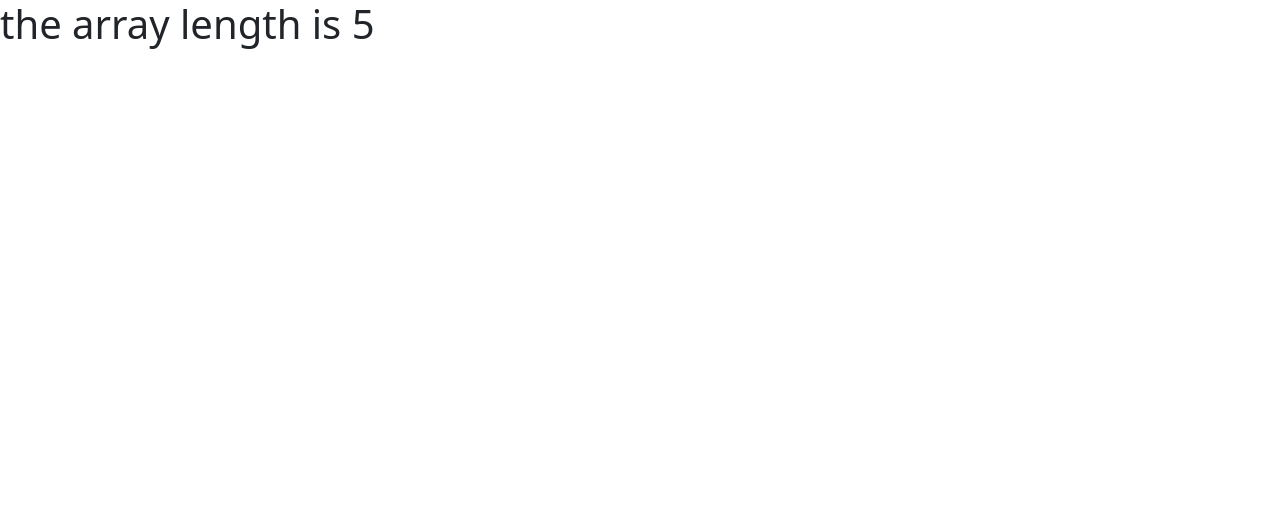
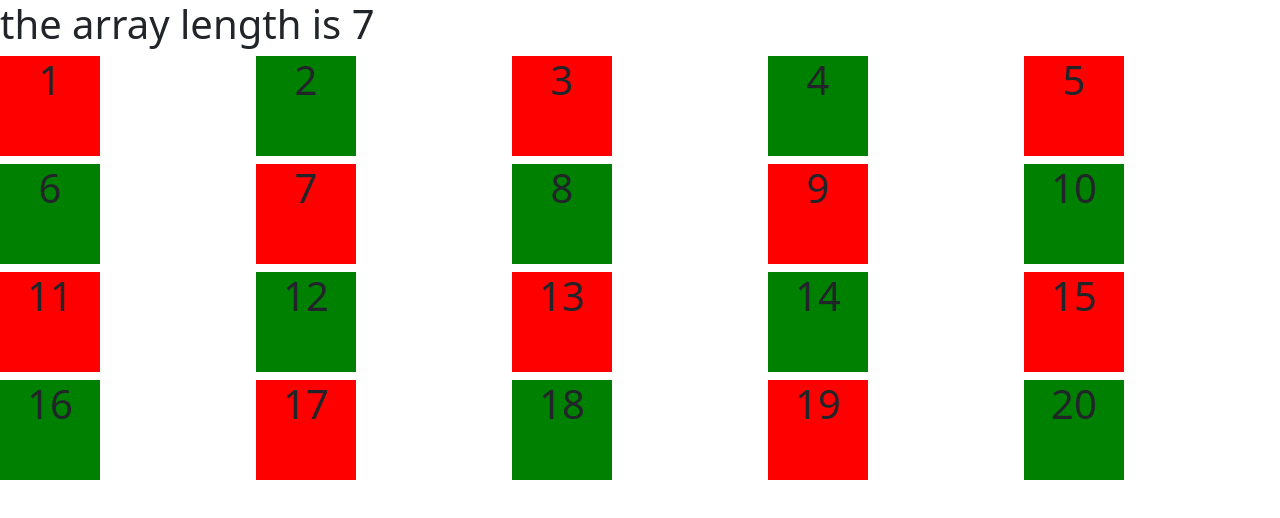
Before and after one commit to Samsongollapalli/first-app, a React (Create React App) app: page / in a window 1280 px wide. Shown: the top 518 px of the page. Built offline with nearby package versions, Linux system fonts and the light colour scheme.

Commit message:
15/july/2024

```diff
--- a/src/App.js
+++ b/src/App.js
@@ -6,14 +6,19 @@ import CustomImage from './Components/image/customimage';
 import Heading1 from './Components/heading/heading';
 import CustomRecipe from './Components/july/13/2024/customrecipe';
 import Conditional_Rendering from './Components/conditional-renderning/conditional-renderning';
-import Arraylist from './Task/july/count';
+import Arraylist from './Task/july/15/2024/count';
+import SubscribeComponent from './Components/conditional-renderning/subscribebutton';
+import TodoCompontent from './Components/conditional-renderning/todos';
+import Numberlis from './Task/july/15/2024/number';
 
 
 function App() {
   return (
    <>
-   {/* <Conditional_Rendering/>  */}
-   <Arraylist list={["SAMSON","sam",1,2,12]}/>
+  {/* <SubscribeComponent/> */}
+  {/* <TodoCompontent/> */}
+  <Arraylist list={[1,2,3,4,5,6,7]}/>
+  <Numberlis/>
    </>
   )
 }
--- /dev/null
+++ b/src/Components/conditional-renderning/subscribebutton.js
@@ -0,0 +1,35 @@
+import { Component } from "react";
+
+
+class SubscribeComponent extends Component {
+
+
+    state={
+        Isstate:true  ,
+        clickButton1: "Subscribe",
+        clickButton2:"Subscribed"
+
+    }
+     HandleClick=()=>{
+ console.log("Clicked")// To check for clicking apply or not
+
+ this.setState({
+ Isstate : !this.state.Isstate,
+
+ },()=>{})
+     }
+    render(){
+        return (
+<>
+<button onClick={this.HandleClick}> {this.state.Isstate?this.state.clickButton1:this.state.clickButton2} </button>
+{this.state.Isstate?<> <h2> Please Click here To subscribe </h2> </>: <> <h2> Thanks for Subscribing </h2> </> }
+</>
+        )
+    }
+}
+
+
+// First class Component then
+// passes the state value n the state
+// then add event to buttto  and write the function to handlle the event then to apply we need setstate to apply the event
+export default SubscribeComponent;
--- /dev/null
+++ b/src/Components/conditional-renderning/todos.js
@@ -0,0 +1,24 @@
+import { Component } from "react";
+
+
+class TodoCompontent extends Component {
+    state ={
+        todo:[" I am used react for bulid application","Hello","fine","namaste"]
+    }
+    render(){
+        return (
+            <>
+            <h1> Hello This is example </h1>
+           <ol>
+            {
+               this.state.todo.map(each=>{return(
+                <li> {each}</li>
+               )})
+            }
+            </ol>
+            </>
+        )
+    }
+}
+
+export default TodoCompontent;
--- /dev/null
+++ b/src/Task/july/15/2024/number.css
@@ -0,0 +1,17 @@
+
+.oddnumber{
+    height: 100px;
+    width: 100px;
+    background-color: red;
+    text-align: center;
+}
+.evennumber{
+    height: 100px;
+    width: 100px;
+    background-color: green;
+    text-align: center;
+}
+.numberdiv{
+    display: grid;
+    grid-template-columns: auto auto auto auto auto ;
+}
--- /dev/null
+++ b/src/Task/july/15/2024/number.js
@@ -0,0 +1,21 @@
+import { Component } from "react"
+
+import "./number.css"
+const Listitems = [1,2,3,4,5,6,7,8,9,10,11,12,13,14,15,16,17,18,19,20]
+
+class Numberlis extends Component{
+
+    render(){
+        return(
+            <div className="numberdiv">
+            {Listitems.map((eachlist)=>{return(
+                <>
+            <h1 className="oddnumber"> {eachlist % 2 == 0 ? <> <h1 className="evennumber">{eachlist} </h1> </>: eachlist } </h1>
+                </>
+            )})}
+
+            </div>
+        )
+    }
+}
+export default Numberlis;
```
Also changed, not shown: src/Task/july/15/2024/arraylist.js (deleted), src/Task/july/15/2024/count.js (renamed from src/Task/july/count.js).
